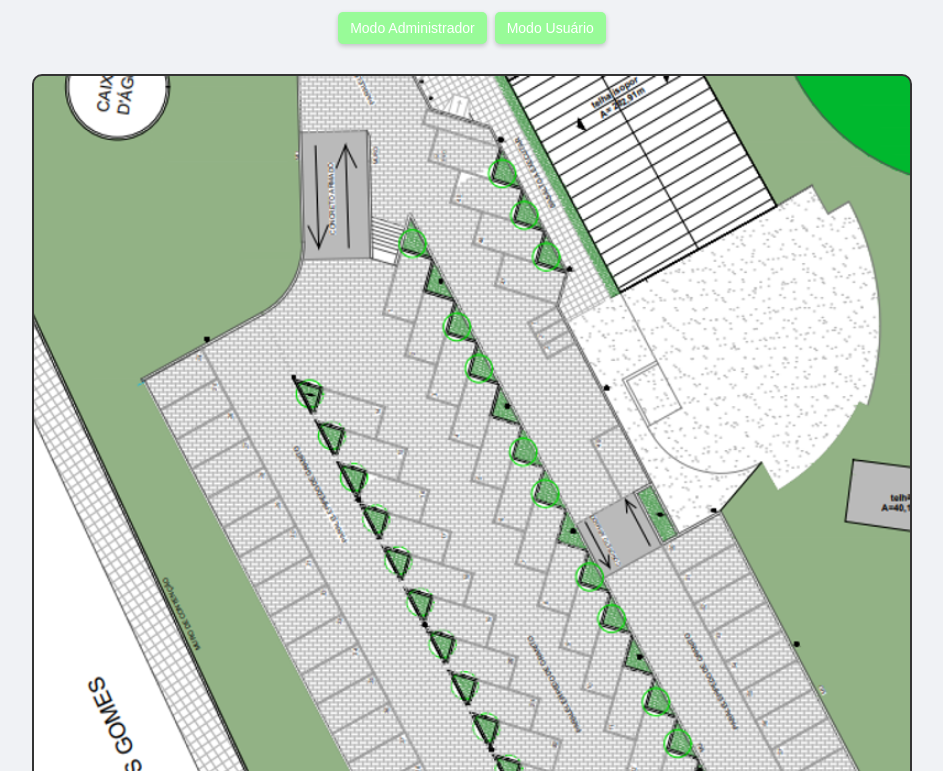
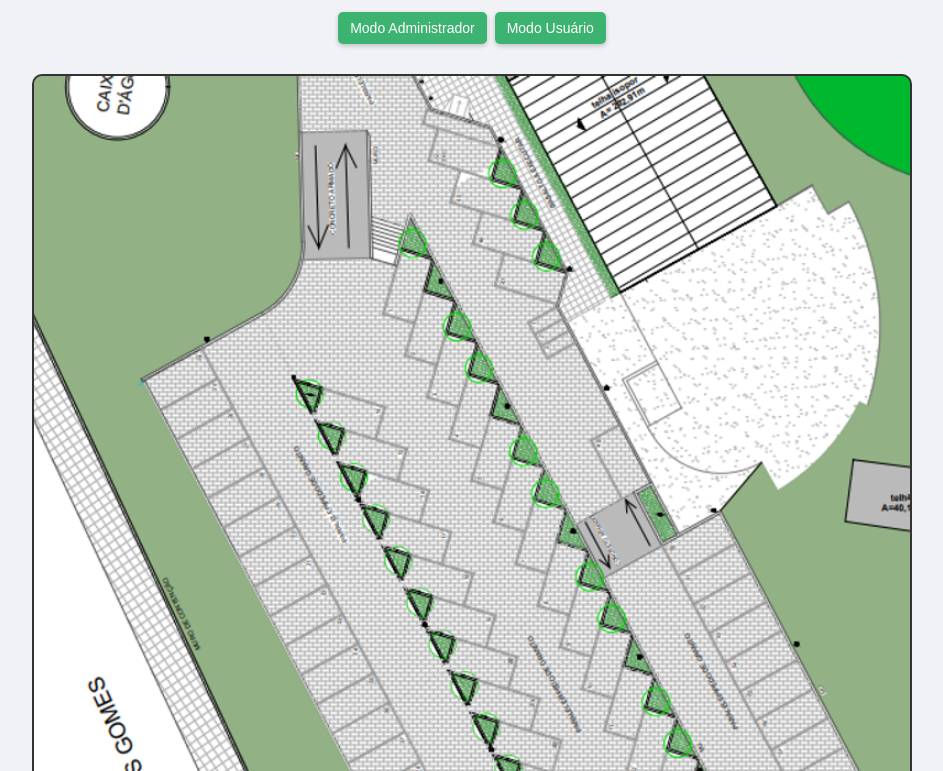
Before and after one commit to linckrafael/EstacionamentoSMAMUS4.0, a plain HTML site: page index.html in a window 1280 px wide. Shown: the part 88-859 px from the top of the page, without its empty margins (168-1111 px from the left). Drawn offline with Linux system fonts and the light colour scheme; no server answers.

Commit message:
Update index.html

```diff
--- a/index.html
+++ b/index.html
@@ -79,12 +79,12 @@
       border: none;
       border-radius: 5px;
       color: white;
-      background-color: #98FB98;
+      background-color: #3CB371;
       box-shadow: 0 2px 5px rgba(0,0,0,0.2);
       transition: background-color 0.3s ease, transform 0.2s ease;
     }
     .button-container button:hover {
-      background-color: #0056b3;
+      background-color: #2E8B57;
       transform: translateY(-2px);
     }
     /* New CSS to hide elements */
```
